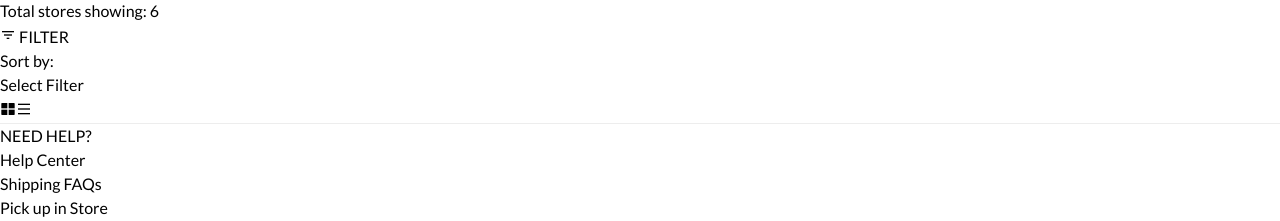
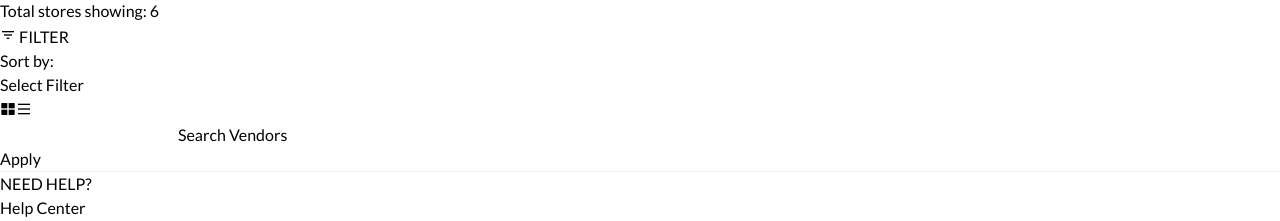
Before and after one commit to Book-Trekker/bookio-client, a React (Create React App) app: page /store-list in a window 1280 px wide. Shown: the part 860-1081 px from the top of the page. Built offline with nearby package versions, Linux system fonts and the light colour scheme; what @material-tailwind/react would draw is missing.

Commit message:
added sorted search menu

```diff
--- a/src/Pages/StoreLIst/StoreList.jsx
+++ b/src/Pages/StoreLIst/StoreList.jsx
@@ -1,9 +1,12 @@
 import React from 'react'
 import BreadCumb from '../../Shared/BreadCumb/BreakCumb'
 import { Select, Option } from '@material-tailwind/react'
+import { Input } from '@material-tailwind/react'
 import '../../style/Global.css'
+import { useState } from 'react'
 
 const StoreList = () => {
+  const [openSearch, setOpenSearch] = useState(false)
   return (
     <section className='store_list_section'>
       <div className='store_list_main'>
@@ -24,14 +27,16 @@ const StoreList = () => {
             </h4>
             <div className='filter_ flex items-center gap-2'>
               {/* filter icon  */}
-              <div className='flt_icon px-5 py-1 bg-primary text-white'>
+              <div onClick={()=> setOpenSearch(!openSearch)} className='flt_icon px-5 py-1 bg-primary text-white cursor-pointer'>
                 <h4 className='flex items-center'>
                   <i class='ri-filter-3-line text-2xl mr-1'></i> FILTER
                 </h4>
               </div>
               {/* sort by  */}
               <div className='sort_by flex items-center'>
-                <span className='text-[#767a79] font-lato block'>Sort by:</span>
+                <span className='text-[#767a79] font-lato block pr-1'>
+                  Sort by:{' '}
+                </span>
                 <div className='custom_filter'>
                   <Select label='Select Filter'>
                     <Option>Most Recent</Option>
@@ -51,6 +56,25 @@ const StoreList = () => {
             </div>
           </div>
         </div>
+        {/* sorted_menu  */}
+        <div
+          className={
+            openSearch
+              ? 'sorted_menu mx-10 h-full opacity-1 transition-all duration-100 ease-in'
+              : 'sorted_menu mx-10 h-0 opacity-0 transition-all duration-100 ease-in'
+          }
+        >
+          <div className='sorted_search p-10 shadow-inner'>
+            <div className='w-full'>
+              <Input label='Search Vendors' />
+              <div className='text-right'>
+                <button className='px-8 py-2 bg-primary text-white mt-3'>
+                  Apply
+                </button>
+              </div>
+            </div>
+          </div>
+        </div>
       </div>
     </section>
   )
```
